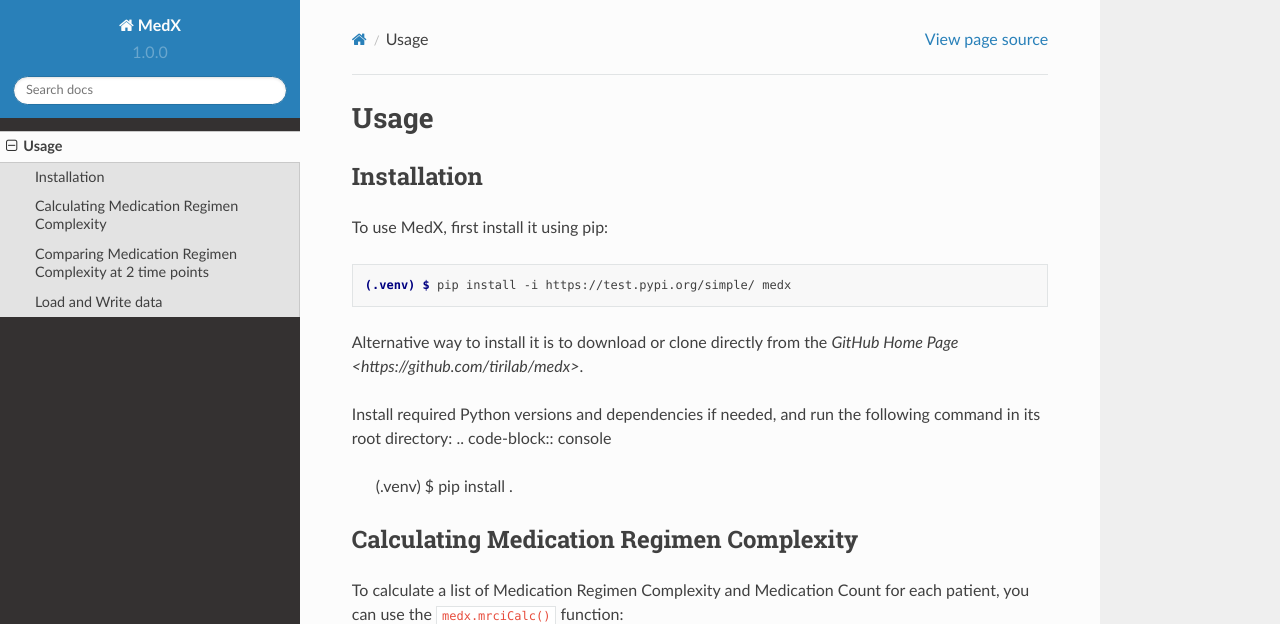
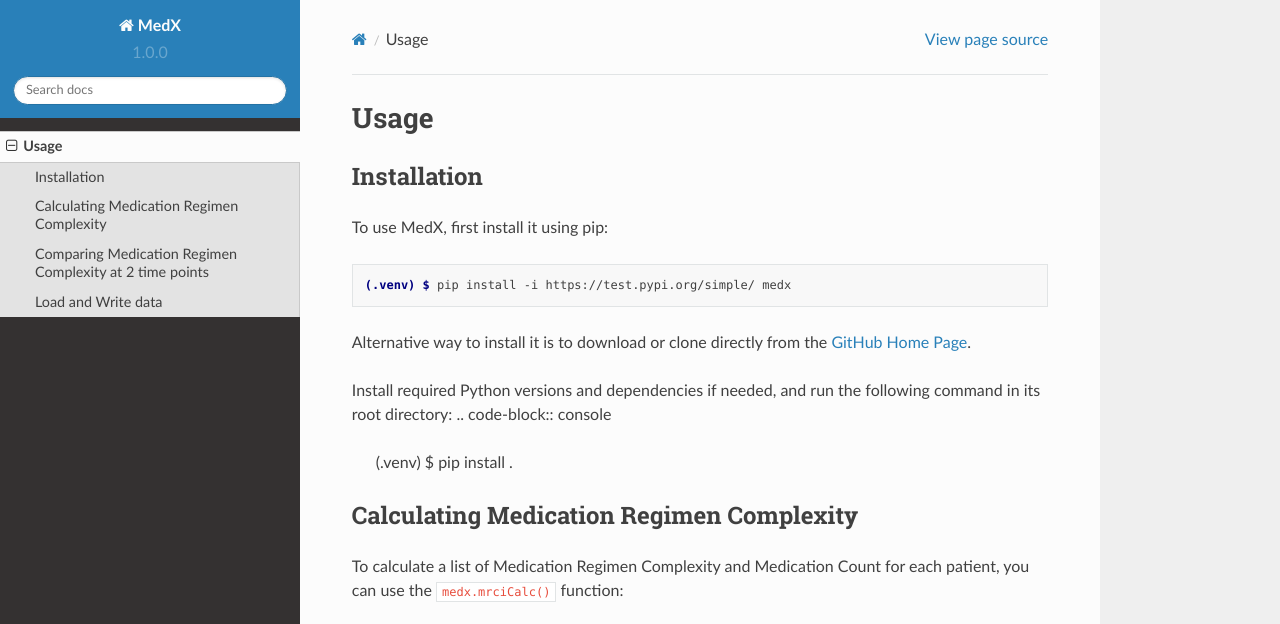
Before and after one commit to tirilab/medx, a Sphinx documentation site: the page built from docs/source/usage.rst, in a window 1280 px wide and 900 px high, cut to the strip 0-624 px from the top of the window. Built offline with Sphinx 7.4.7 and the Read the Docs theme 2.0.0, drawn with Linux system fonts in a browser that asks for light colours.

Commit message:
fixed .rst formatting issues

```diff
--- a/docs/source/usage.rst
+++ b/docs/source/usage.rst
@@ -13,7 +13,7 @@
    (.venv) $ pip install -i https://test.pypi.org/simple/ medx
 
 Alternative way to install it is to download or clone directly from the
-`GitHub Home Page <https://github.com/tirilab/medx>`.
+`GitHub Home Page <https://github.com/tirilab/medx>`_.
 
 Install required Python versions and dependencies if needed, and run the following command in its root directory:
 .. code-block:: console
```
